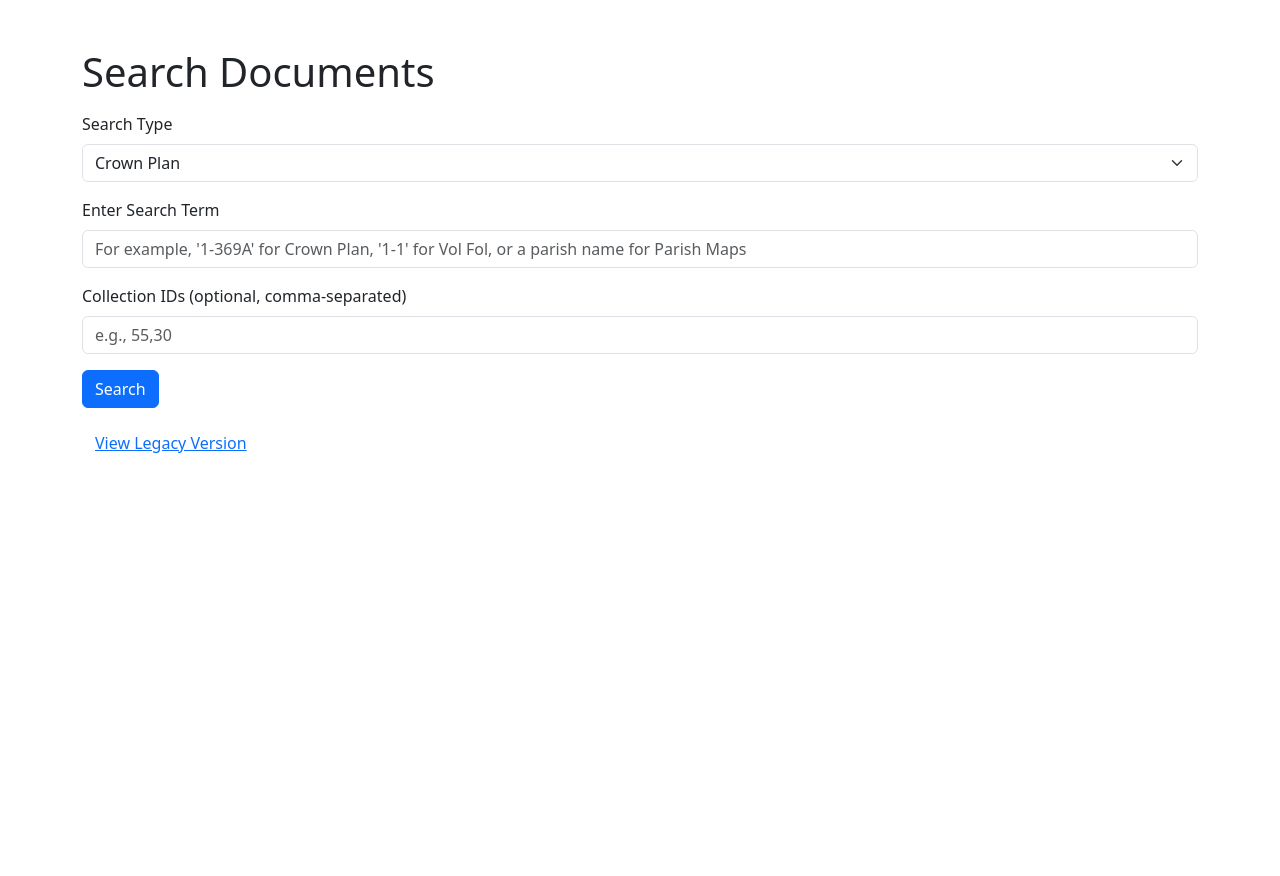
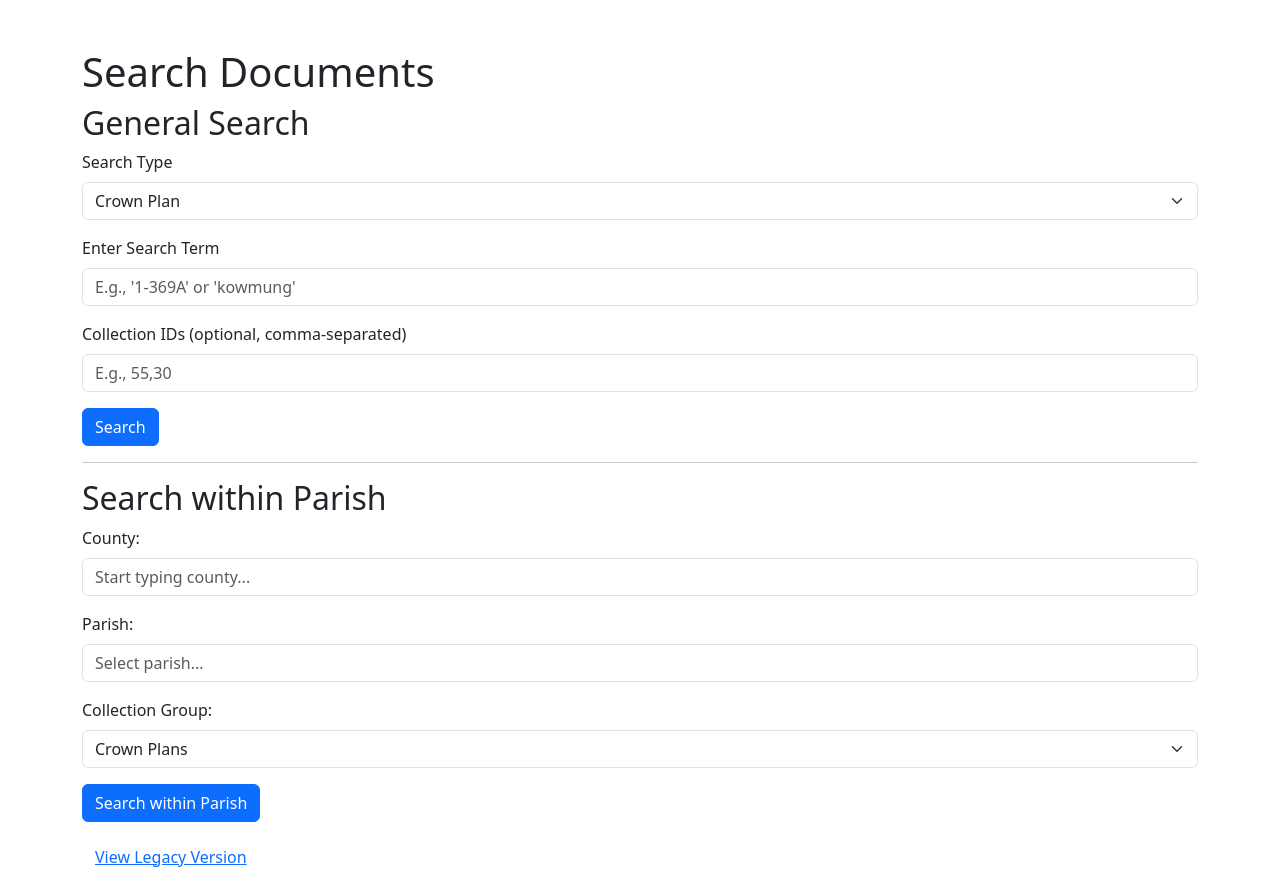
Before and after one commit to gangerang/ohlrv, a Flask app: page / in a window 1280 px wide. Before the commit the page ends 453 px from the top, so only its background shows below. Run offline with Flask 2, Linux system fonts and the light colour scheme.

Commit message:
add search by parish

```diff
--- a/app.py
+++ b/app.py
@@ -6,11 +6,8 @@ from urllib.parse import quote
 app = Flask(__name__)
 app.secret_key = os.environ.get("SECRET_KEY", "default_secret_for_dev")
 
-# Configure logging: timestamp, log level, and message.
-logging.basicConfig(
-    level=logging.DEBUG,
-    format="%(asctime)s [%(levelname)s] %(message)s"
-)
+# Configure logging
+logging.basicConfig(level=logging.DEBUG, format="%(asctime)s [%(levelname)s] %(message)s")
 
 @app.before_request
 def log_request_info():
@@ -19,38 +16,36 @@ def log_request_info():
     if request.method == "POST":
         logging.debug(f"Form Data: {request.form}")
 
-# Register a custom Jinja filter that URL‑encodes strings (including '/')
+# Register a custom filter to URL-encode strings.
 app.jinja_env.filters['custom_quote'] = lambda s: quote(s, safe='')
 
 # Path to the dezoomify executable.
 PATH_DEZOOMIFY = '/usr/local/bin/dezoomify-rs'
 
-# Load the collection mapping from a separate file (collection_type_name.json)
+# Load collection mapping from a JSON file.
 COLLECTION_MAPPING = {}
 mapping_file = os.path.join(os.path.dirname(__file__), "collection_type_name.json")
 if os.path.exists(mapping_file):
     with open(mapping_file, "r") as f:
         raw_mapping = json.load(f)
-        # Convert keys to integers
         COLLECTION_MAPPING = {int(k): v for k, v in raw_mapping.items()}
 else:
     logging.warning("Mapping file collection_type_name.json not found.")
 
-###############################################################################
-# Default Search Page Route ("/")
-###############################################################################
+# ---------------------------
+# General Search Route (unchanged)
+# ---------------------------
 @app.route("/", methods=["GET", "POST"])
 def search():
     if request.method == "POST":
         search_str = request.form.get("search_str")
         search_type = request.form.get("search_type", "crown")  # "crown", "volfol", or "parish"
-        collection_ids = request.form.get("collection_ids", "").strip()  # Optional for crown & volfol
+        collection_ids = request.form.get("collection_ids", "").strip()
 
         if not search_str:
             flash("Please provide a search term.", "danger")
             return redirect(url_for("search"))
 
-        # Determine query text, field, and result size.
         if search_type == "volfol":
             query = search_str
             field_name = "volFol.lowercase"
@@ -59,7 +54,7 @@ def search():
             query = search_str
             field_name = "parishName.lowercase"
             query_size = 10000
-        else:  # crown
+        else:
             query = f"CROWN PLAN {search_str}"
             field_name = "imageName.lowercase"
             query_size = 20
@@ -73,23 +68,8 @@ def search():
                             "must": {
                                 "bool": {
                                     "should": [
-                                        {
-                                            "multi_match": {
-                                                "query": query,
-                                                "fields": [field_name],
-                                                "type": "best_fields",
-                                                "operator": "or",
-                                                "fuzziness": 0
-                                            }
-                                        },
-                                        {
-                                            "multi_match": {
-                                                "query": query,
-                                                "fields": [field_name],
-                                                "type": "phrase_prefix",
-                                                "operator": "or"
-                                            }
-                                        }
+                                        {"multi_match": {"query": query, "fields": [field_name], "type": "best_fields", "operator": "or", "fuzziness": 0}},
+                                        {"multi_match": {"query": query, "fields": [field_name], "type": "phrase_prefix", "operator": "or"}}
                                     ],
                                     "minimum_should_match": 1
                                 }
@@ -100,14 +80,9 @@ def search():
             }
         }
 
-        # Apply filters:
         if search_type == "parish":
-            # Fixed collection filter for parish maps.
             main_query["bool"]["filter"] = [{
-                "terms": {
-                    "collectionId": [51, 66, 36, 41, 38, 40, 39, 11, 12, 14, 3, 15, 16, 6, 9, 10,
-                                     4, 13, 5, 7, 8, 28, 23, 26, 29, 24, 27, 25, 18, 21, 32, 19, 33, 20]
-                }
+                "terms": {"collectionId": [51,66,36,41,38,40,39,11,12,14,3,15,16,6,9,10,4,13,5,7,8,28,23,26,29,24,27,25,18,21,32,19,33,20]}
             }]
         elif collection_ids:
             try:
@@ -117,30 +92,17 @@ def search():
                 flash("Invalid collection IDs. Please use comma-separated numeric values.", "danger")
                 return redirect(url_for("search"))
 
-        query_payload = {
-            "query": main_query,
-            "size": query_size
-        }
-
+        query_payload = {"query": main_query, "size": query_size}
         payload = json.dumps(pref_payload) + "\n" + json.dumps(query_payload) + "\n"
         headers = {
             "User-Agent": "Mozilla/5.0 (Windows NT 10.0; Win64; x64; rv:135.0) Gecko/20100101 Firefox/135.0",
             "Accept": "application/json",
-            "Accept-Language": "en-GB,en;q=0.5",
-            "Accept-Encoding": "gzip, deflate, br, zstd",
             "Content-Type": "application/x-ndjson",
-            "Referer": "https://hlrv.nswlrs.com.au/",
-            "Origin": "https://hlrv.nswlrs.com.au",
-            "Sec-GPC": "1",
-            "Sec-Fetch-Dest": "empty",
-            "Sec-Fetch-Mode": "cors",
-            "Sec-Fetch-Site": "cross-site",
             "x-portal-token": ""
         }
         url = "https://api.lrsnative.com.au/hlrv/documents/_msearch?"
         try:
             logging.info(f"Searching for: {query} (type: {search_type})")
-            logging.debug(f"Sending POST to {url}\nHeaders: {headers}\nPayload: {payload}")
             api_response = requests.post(url, headers=headers, data=payload, timeout=10)
             api_response.raise_for_status()
             results = api_response.json()
@@ -148,23 +110,88 @@ def search():
             if not documents:
                 flash("No documents found for the search query.", "warning")
                 return redirect(url_for("search"))
-            # Save results and search type in session so we can use them in the template.
             session["search_results_json"] = json.dumps(documents)
             session["search_type"] = search_type
-            # For parish maps, also pass our collection mapping.
             if search_type == "parish":
                 return render_template("search_results.html", documents=documents, search_type=search_type, collection_mapping=COLLECTION_MAPPING)
             else:
                 return render_template("search_results.html", documents=documents, search_type=search_type)
-        except requests.exceptions.HTTPError:
-            logging.error(f"HTTP error {api_response.status_code}: {api_response.text}")
-            flash(f"HTTP error {api_response.status_code}: {api_response.text}", "danger")
-            return redirect(url_for("search"))
         except Exception as e:
-            logging.error(f"Error calling external API: {e}")
-            flash(f"Error during search: {str(e)}", "danger")
+            logging.error(f"Error during search: {e}")
+            flash(f"Error during search: {e}", "danger")
             return redirect(url_for("search"))
     return render_template("search.html")
+
+
+# ---------------------------
+# New "Search within Parish" Route
+# ---------------------------
+@app.route("/search_within_parish", methods=["POST"])
+def search_within_parish():
+    county = request.form.get("county", "").strip()
+    parish = request.form.get("parish", "").strip()
+    collection_group = request.form.get("collection_group", "").strip()  # Expected: crown, parish, torrens
+
+    if not parish:
+        flash("Please select a parish.", "danger")
+        return redirect(url_for("search"))
+
+    # Determine allowed collection IDs based on collection group.
+    if collection_group == "crown":
+        allowed_ids = [55, 31]
+    elif collection_group == "torrens":
+        allowed_ids = [30]
+    else:  # "parish" group
+        allowed_ids = [41,38,40,39,11,12,14,3,15,16,6,9,10,4,13,5,7,8,28,23,26,29,24,27,25,18,21,32,19,33,20]
+
+    pref_payload = {"preference": "attributeSearch"}
+    main_query = {
+        "bool": {
+            "must": [
+                {
+                    "bool": {
+                        "must": {
+                            "bool": {
+                                "should": [
+                                    {"multi_match": {"query": parish, "fields": ["parishName.lowercase"], "type": "best_fields", "operator": "or", "fuzziness": 0}},
+                                    {"multi_match": {"query": parish, "fields": ["parishName.lowercase"], "type": "phrase_prefix", "operator": "or"}}
+                                ],
+                                "minimum_should_match": 1
+                            }
+                        }
+                    }
+                }
+            ],
+            "filter": [
+                {"terms": {"collectionId": allowed_ids}}
+            ]
+        }
+    }
+    query_payload = {"query": main_query, "size": 20}
+    payload = json.dumps(pref_payload) + "\n" + json.dumps(query_payload) + "\n"
+    headers = {
+        "User-Agent": "Mozilla/5.0 (Windows NT 10.0; Win64; x64; rv:135.0) Gecko/20100101 Firefox/135.0",
+        "Accept": "application/json",
+        "Content-Type": "application/x-ndjson",
+        "x-portal-token": ""
+    }
+    url = "https://api.lrsnative.com.au/hlrv/documents/_msearch?"
+    try:
+        logging.info(f"Searching within parish: {parish} (county: {county}) with collection group: {collection_group}")
+        api_response = requests.post(url, headers=headers, data=payload, timeout=10)
+        api_response.raise_for_status()
+        results = api_response.json()
+        documents = results.get("responses", [])[0].get("hits", {}).get("hits", [])
+        if not documents:
+            flash("No documents found for the selected parish.", "warning")
+            return redirect(url_for("search"))
+        session["search_results_json"] = json.dumps(documents)
+        session["search_type"] = "parish"
+        return render_template("search_results.html", documents=documents, search_type="parish", collection_mapping=COLLECTION_MAPPING)
+    except Exception as e:
+        logging.error(f"Error in search_within_parish: {e}")
+        flash(f"Error during search: {e}", "danger")
+        return redirect(url_for("search"))
 
 ###############################################################################
 # Download Selected Documents Route (unchanged)
--- a/templates/search.html
+++ b/templates/search.html
@@ -4,20 +4,47 @@
   <meta charset="UTF-8">
   <title>Search Documents</title>
   <link rel="stylesheet" href="https://cdn.jsdelivr.net/npm/bootstrap@5.3.0/dist/css/bootstrap.min.css">
+  <script>
+    // Fetch the county/parish JSON and populate datalists for autocompletion.
+    document.addEventListener("DOMContentLoaded", function() {
+      fetch("{{ url_for('static', filename='data/county_parish.json') }}")
+        .then(response => response.json())
+        .then(data => {
+          let counties = new Set();
+          data.forEach(item => {
+            counties.add(item.countyname);
+          });
+          const countyList = document.getElementById("countyList");
+          counties.forEach(county => {
+            let option = document.createElement("option");
+            option.value = county;
+            countyList.appendChild(option);
+          });
+          // When county changes, update the parish list.
+          document.getElementById("county").addEventListener("input", function() {
+            const selectedCounty = this.value;
+            const parishList = document.getElementById("parishList");
+            parishList.innerHTML = "";
+            data.forEach(item => {
+              if (item.countyname.toUpperCase() === selectedCounty.toUpperCase()) {
+                let option = document.createElement("option");
+                option.value = item.parishname;
+                parishList.appendChild(option);
+              }
+            });
+          });
+        })
+        .catch(error => console.error("Error loading county/parish data:", error));
+    });
+  </script>
 </head>
 <body>
-  <div class="container">
-    <h1 class="mt-5">Search Documents</h1>
-    {% with messages = get_flashed_messages(with_categories=true) %}
-      {% if messages %}
-        {% for category, message in messages %}
-          <div class="alert alert-{{ 'danger' if category=='danger' else 'info' }} mt-3">
-            <pre style="white-space: pre-wrap;">{{ message|safe }}</pre>
-          </div>
-        {% endfor %}
-      {% endif %}
-    {% endwith %}
-    <form method="post" class="mt-3">
+  <div class="container mt-5">
+    <h1>Search Documents</h1>
+
+    <!-- General Search Section -->
+    <form method="post" action="{{ url_for('search') }}">
+      <h2>General Search</h2>
       <div class="mb-3">
         <label for="search_type" class="form-label">Search Type</label>
         <select class="form-select" id="search_type" name="search_type">
@@ -28,16 +55,41 @@
       </div>
       <div class="mb-3">
         <label for="search_str" class="form-label">Enter Search Term</label>
-        <input type="text" class="form-control" id="search_str" name="search_str" placeholder="For example, '1-369A' for Crown Plan, '1-1' for Vol Fol, or a parish name for Parish Maps" required>
+        <input type="text" class="form-control" id="search_str" name="search_str" placeholder="E.g., '1-369A' or 'kowmung'" required>
       </div>
-      <!-- This field will be used only for Crown Plan and Vol Fol searches -->
       <div class="mb-3">
         <label for="collection_ids" class="form-label">Collection IDs (optional, comma-separated)</label>
-        <input type="text" class="form-control" id="collection_ids" name="collection_ids" placeholder="e.g., 55,30">
+        <input type="text" class="form-control" id="collection_ids" name="collection_ids" placeholder="E.g., 55,30">
       </div>
       <button type="submit" class="btn btn-primary">Search</button>
     </form>
-    <!-- Link to the legacy version -->
+
+    <hr>
+
+    <!-- Search Within Parish Section -->
+    <h2>Search within Parish</h2>
+    <form method="post" action="{{ url_for('search_within_parish') }}">
+      <div class="mb-3">
+        <label for="county" class="form-label">County:</label>
+        <input type="text" id="county" name="county" class="form-control" list="countyList" autocomplete="off" placeholder="Start typing county...">
+        <datalist id="countyList"></datalist>
+      </div>
+      <div class="mb-3">
+        <label for="parish" class="form-label">Parish:</label>
+        <input type="text" id="parish" name="parish" class="form-control" list="parishList" autocomplete="off" placeholder="Select parish...">
+        <datalist id="parishList"></datalist>
+      </div>
+      <div class="mb-3">
+        <label for="collection_group" class="form-label">Collection Group:</label>
+        <select id="collection_group" name="collection_group" class="form-select">
+          <option value="crown">Crown Plans</option>
+          <option value="parish">Parish Maps</option>
+          <option value="torrens">Torrens Register</option>
+        </select>
+      </div>
+      <button type="submit" class="btn btn-primary">Search within Parish</button>
+    </form>
+
     <a href="{{ url_for('index') }}" class="btn btn-link mt-3">View Legacy Version</a>
   </div>
 </body>
--- a/templates/search_results.html
+++ b/templates/search_results.html
@@ -53,7 +53,6 @@
           {% for doc in documents %}
             {% set source = doc._source %}
             <tr>
-              <!-- No "checked" attribute so each checkbox is unselected by default -->
               <td><input type="checkbox" name="selected" value="{{ doc._id }}" class="doc_checkbox"></td>
               <td>{{ source.imageName }}</td>
               <td>{{ source.countyName }}</td>
```
